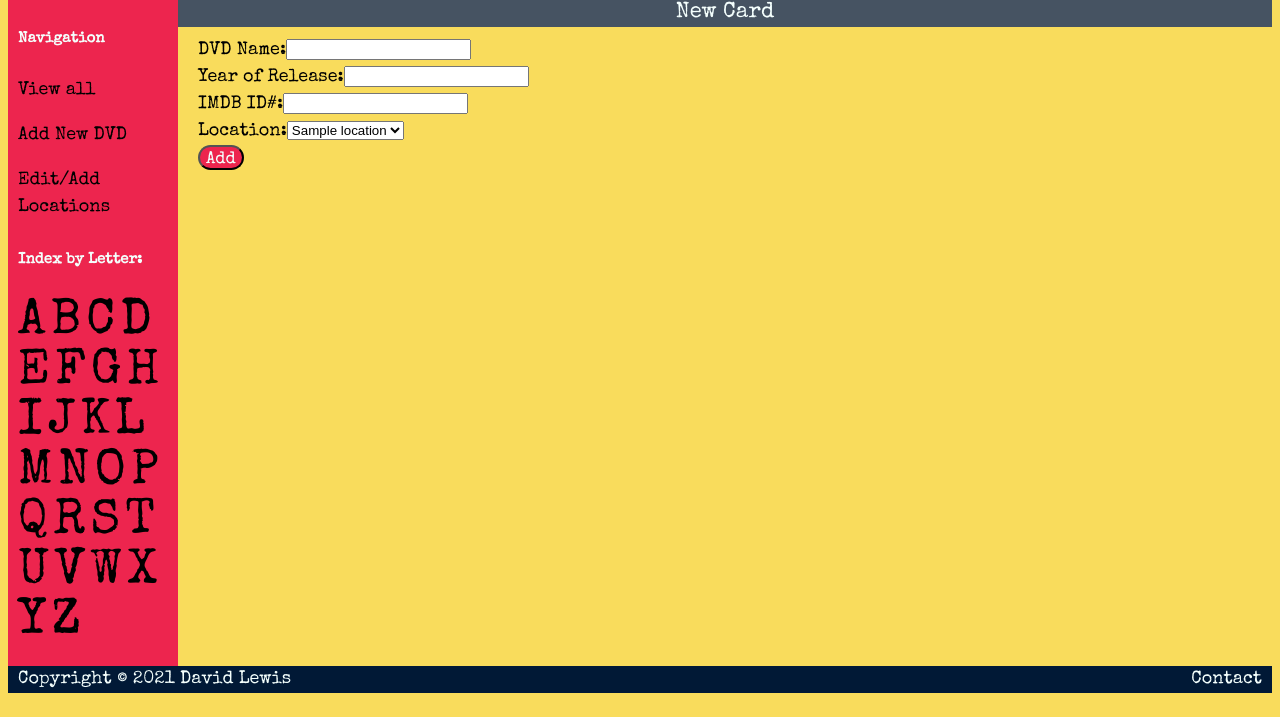
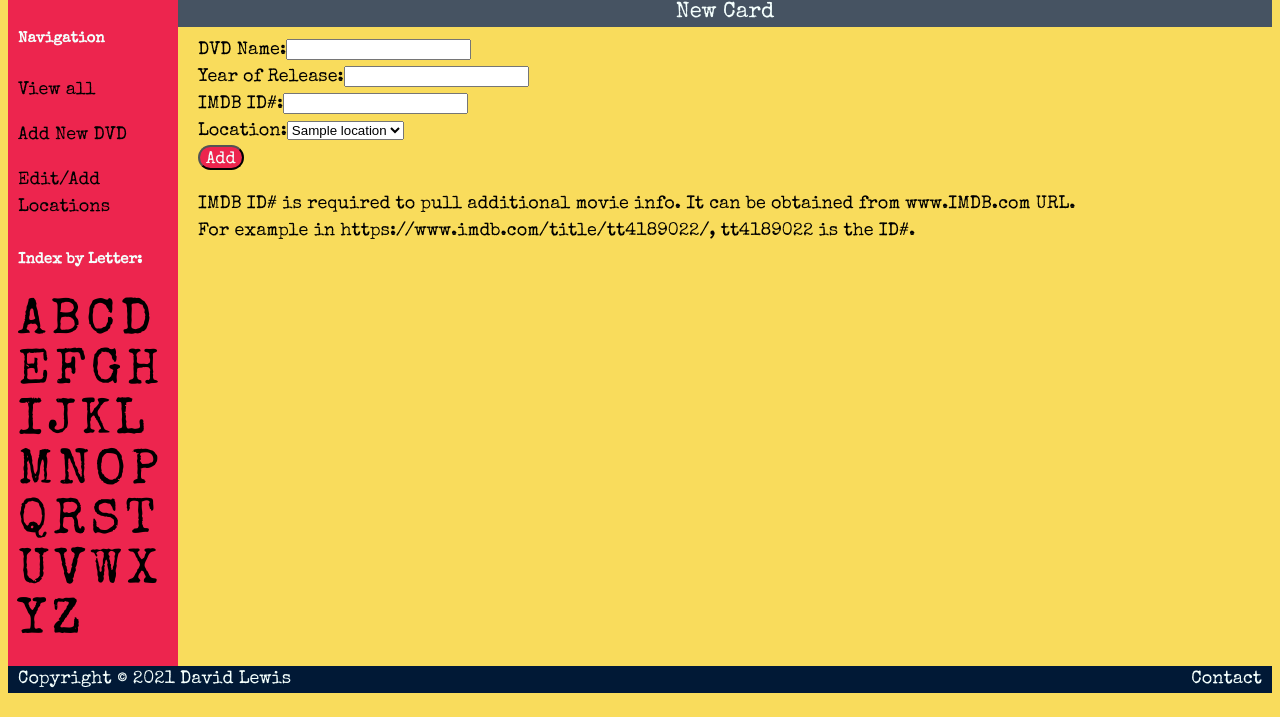
Before and after one commit to davidglic/dvdcatalog, a Node server app: page /library/add/1 in a window 1280 px wide. Shown: the part 83-800 px from the top of the page. Run offline with Node 20, Linux system fonts and the light colour scheme; a user stored in the database is signed in; tables that the repository leaves empty hold one stand-in row (values such as "Sample post"); some libraries are stand-ins or nearby versions.

Commit message:
added helper text and imdb link on poster

```diff
--- a/views/library/card.ejs
+++ b/views/library/card.ejs
@@ -24,7 +24,7 @@
                 </div>
 
                 <div class="rightside">
-                    <div class="cardtext api poster"><img src="<%= apiInfo.Poster %>" alt=""></div>
+                    <div class="cardtext api poster"><a href="<%= `https://www.imdb.com/title/${movie.Imdb.imdbnum}/` %>" target="_blank"><img src="<%= apiInfo.Poster %>" alt=""></a></div>
 
                 </div>
 
--- a/views/library/edit-card.ejs
+++ b/views/library/edit-card.ejs
@@ -25,6 +25,10 @@
             <form action="/library/edit/<%= `${user.id}/${movie.id}` %>?_method=DELETE" method="POST">
                 <input type="submit" value="Delete" class="myButton">
             </form>
+            <div>
+                <p>IMDB ID# is required to pull additional movie info. It can be obtained from <a href="https://www.imdb.com/" target="_blank">www.IMDB.com</a> URL. <br>
+                For example in https://www.imdb.com/title/tt4189022/, tt4189022 is the ID#. </p>
+            </div>
         </div>
     </main>
 
--- a/views/library/new-card.ejs
+++ b/views/library/new-card.ejs
@@ -4,7 +4,7 @@
     <%- include('../partials/sidebar') %>
     <main class="main">
         <div class="section-title">New Card</div>
-        <div class="main-content moviecard">
+        <div class="main-content">
             <form action="/library/add/<%= `${user.id}` %>" method="POST">
                 DVD Name:<input type="text" name="name"><br>
                 Year of Release:<input type="text" name="year"><br>
@@ -16,6 +16,10 @@
                 </select><br>
                 <input type="submit" name="" id="" value="Add" class="myButton">
             </form>
+            <div>
+                <p>IMDB ID# is required to pull additional movie info. It can be obtained from <a href="https://www.imdb.com/" target="_blank">www.IMDB.com</a> URL. <br>
+                For example in https://www.imdb.com/title/tt4189022/, tt4189022 is the ID#. </p>
+            </div>
         </div>
     </main>
 
--- a/views/users/index.ejs
+++ b/views/users/index.ejs
@@ -51,7 +51,8 @@
         Navbar here.
     </aside> -->
     <footer>
-        Footer Here.
+        <div>Copyright © 2021 David Lewis</div>
+        <div><a href="mailto:bluedragon_1_4@yahoo.com">Contact</a></div>
     </footer>
 
 
```
